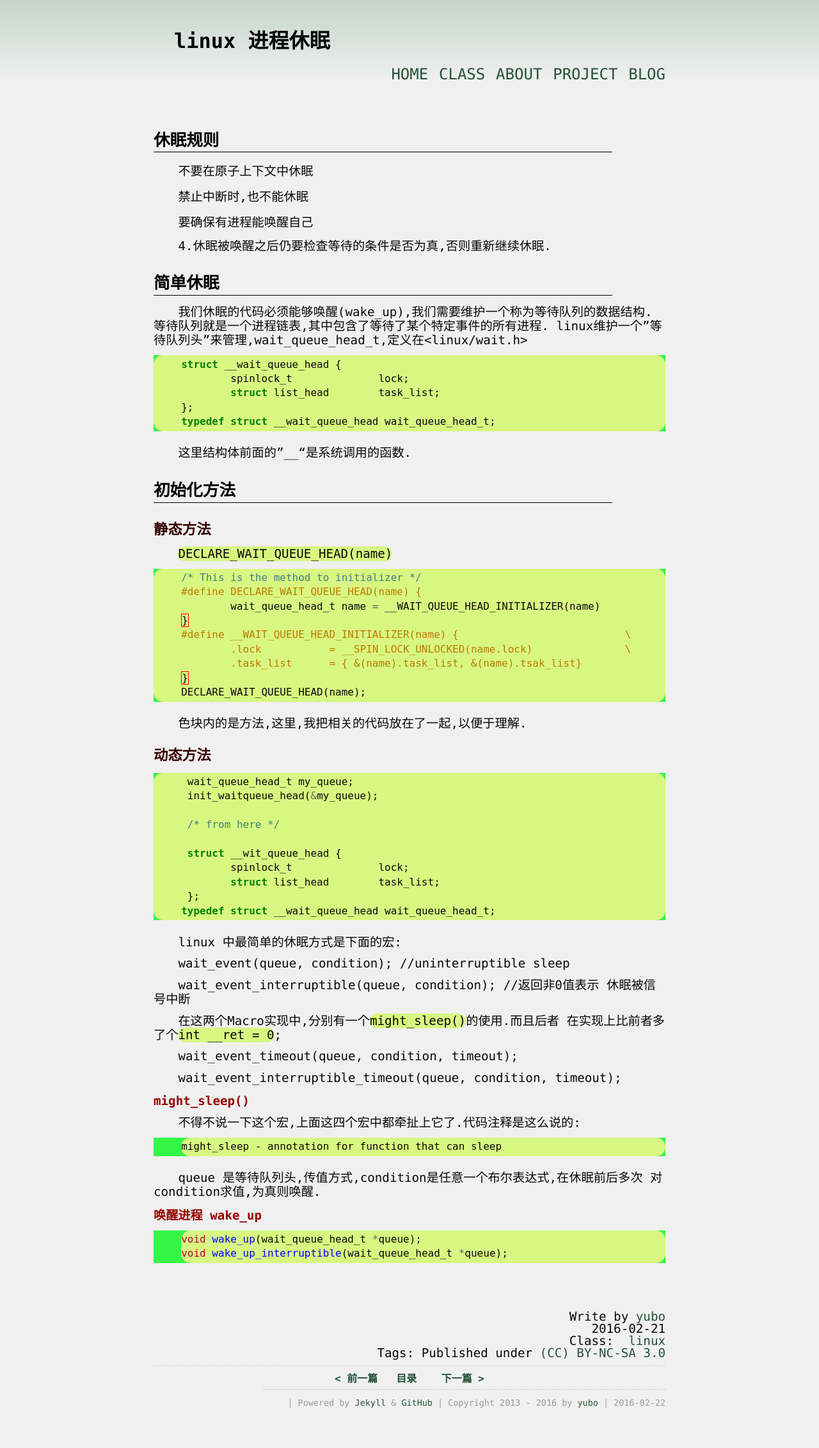
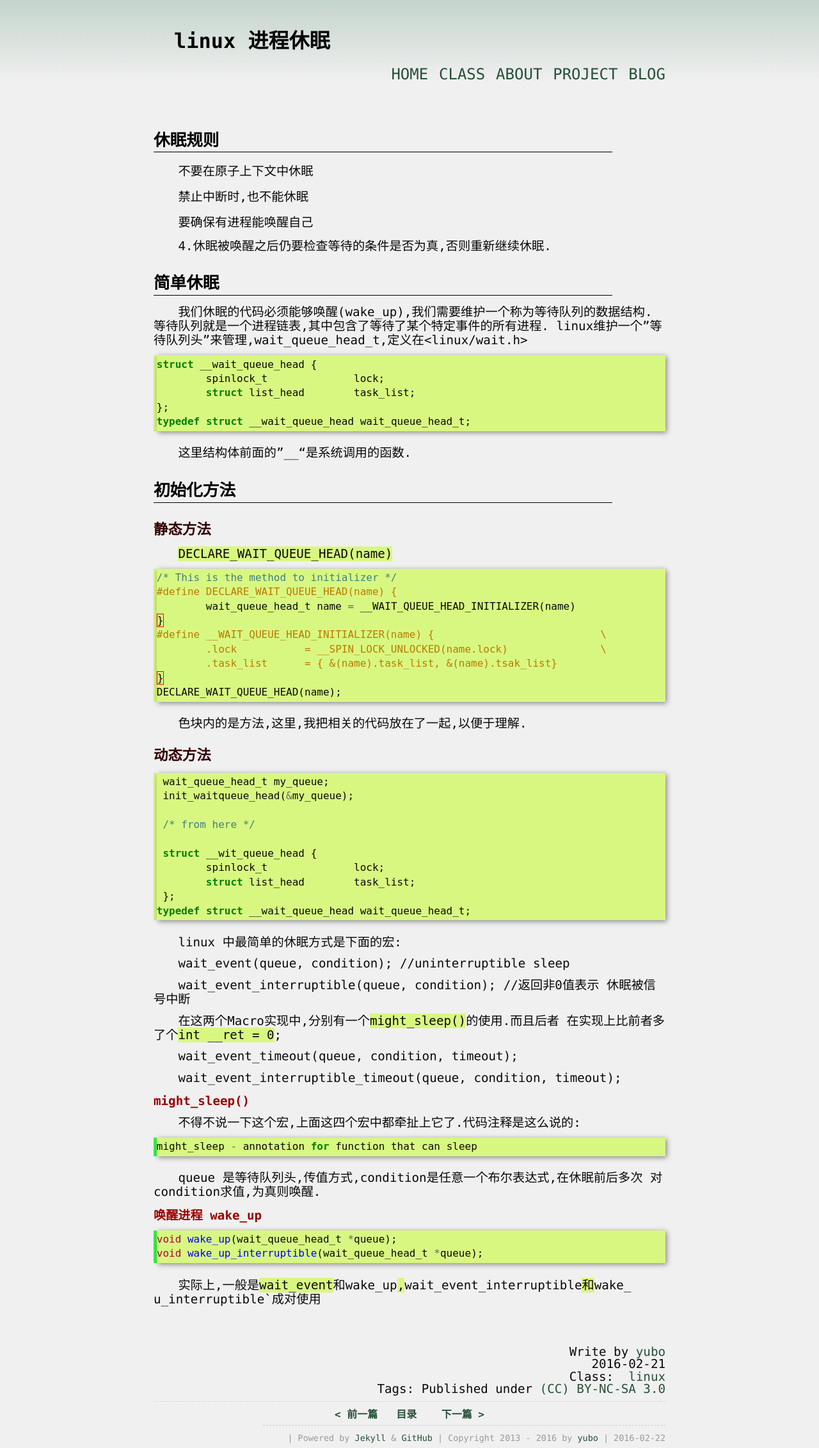
Before and after one commit to yuzibo/yuzibo.github.io, a Jekyll site: the page built from _posts/2016-02-21-linux_sleep_process.md, in a window 1280 px wide. Shown: the whole page at 64% size. Built offline with Jekyll 4.4.1, drawn with Linux system fonts in a browser that asks for light colours; comment, search, counter and statistics services are not loaded; before the commit the page ends 2208 px from its top, so only the background shows below that.

Commit message:
modify css

````diff
--- a/_posts/2016-02-21-linux_sleep_process.md
+++ b/_posts/2016-02-21-linux_sleep_process.md
@@ -5,6 +5,7 @@ category: linux
 ---
 
 # 休眠规则
+
 1. 不要在原子上下文中休眠
 
 2. 禁止中断时,也不能休眠
@@ -79,7 +80,9 @@ wait_event_interruptible_timeout(queue, condition, timeout);
 ### might_sleep()
 不得不说一下这个宏,上面这四个宏中都牵扯上它了.代码注释是这么说的:
 
-	might_sleep - annotation for function that can sleep
+```c
+might_sleep - annotation for function that can sleep
+```
 
 queue 是等待队列头,传值方式,condition是任意一个布尔表达式,在休眠前后多次
 对condition求值,为真则唤醒.
@@ -90,3 +93,5 @@ queue 是等待队列头,传值方式,condition是任意一个布尔表达式,
 void wake_up(wait_queue_head_t *queue);
 void wake_up_interruptible(wait_queue_head_t *queue);
 ```
+实际上,一般是`wait_event`和wake_up`,`wait_event_interruptible`和`wake_
+u_interruptible`成对使用
--- a/media/css/main.css
+++ b/media/css/main.css
@@ -28,10 +28,10 @@ li{padding:.2em 0;list-style-type:none;}
 ol,ul{list-style-position:inside;}
 ol ul, ul ol, ul ul, ol ol {margin-left:2em;}
 
-pre,code{border-radius:15px;font-family:'monospace',Monaco;font-size:1em;overflow:visible;background-color:#D8F781;src:url("/media/css/highlight.css");}
-pre code{margin:.5em 0 1em 2.7em;padding:.2em 0;line-height:1.4;display:block;}
+pre,code{border-radius:0px;font-family:'monospace',Monaco;font-size:1em;overflow:visible;background-color:#D8F781;src:url("/media/css/highlight.css");}
+pre code{margin:.5em 0 1em 0.3em;padding:.2em 0;line-height:1.4;display:block;box-shadow: .1em .1em .5em rgba(0,0,0,.45);}
 blockquote{margin: 1em 0em;padding: .5em 1em;border-left:5px solid #08298A;background-color: #58FAD0;}
-blockquote p {margin: 0}
+blockquote p {margin: 0box-shadow: .1em .1em .5em rgba(0,0,0,.45);}
 embed,object,iframe{display:block;margin:4px auto;}
 #article-main img{width:41em;margin:0 auto;display:block;margin:4px auto;-webkit-box-shadow:#999 1px 1px 4px;-moz-box-shadow:#999 1px 1px 4px;box-shadow:#999 1px 1px 4px;}
 
````
Also changed, not shown: _posts/2016-01-16-GitTest3.md (+12 -8 lines).
